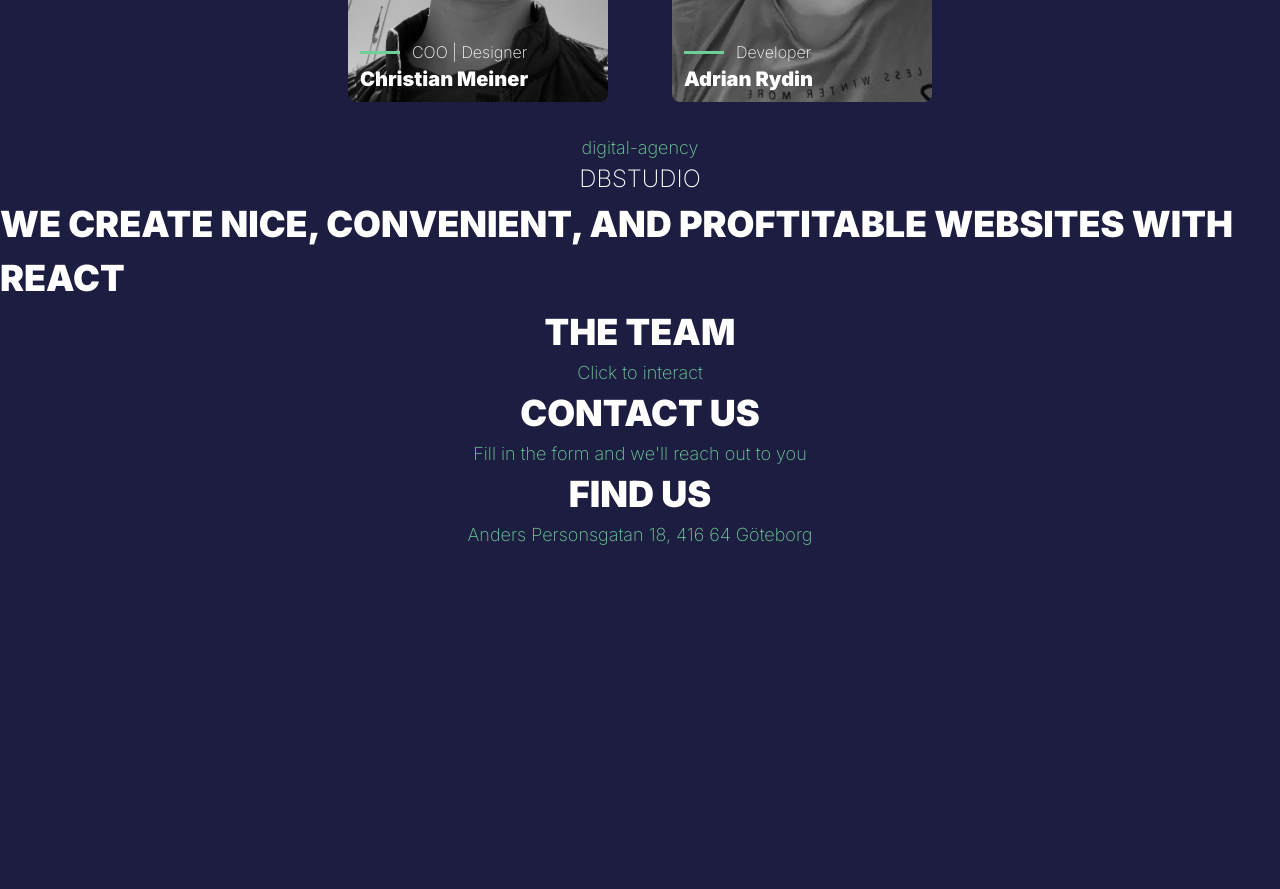
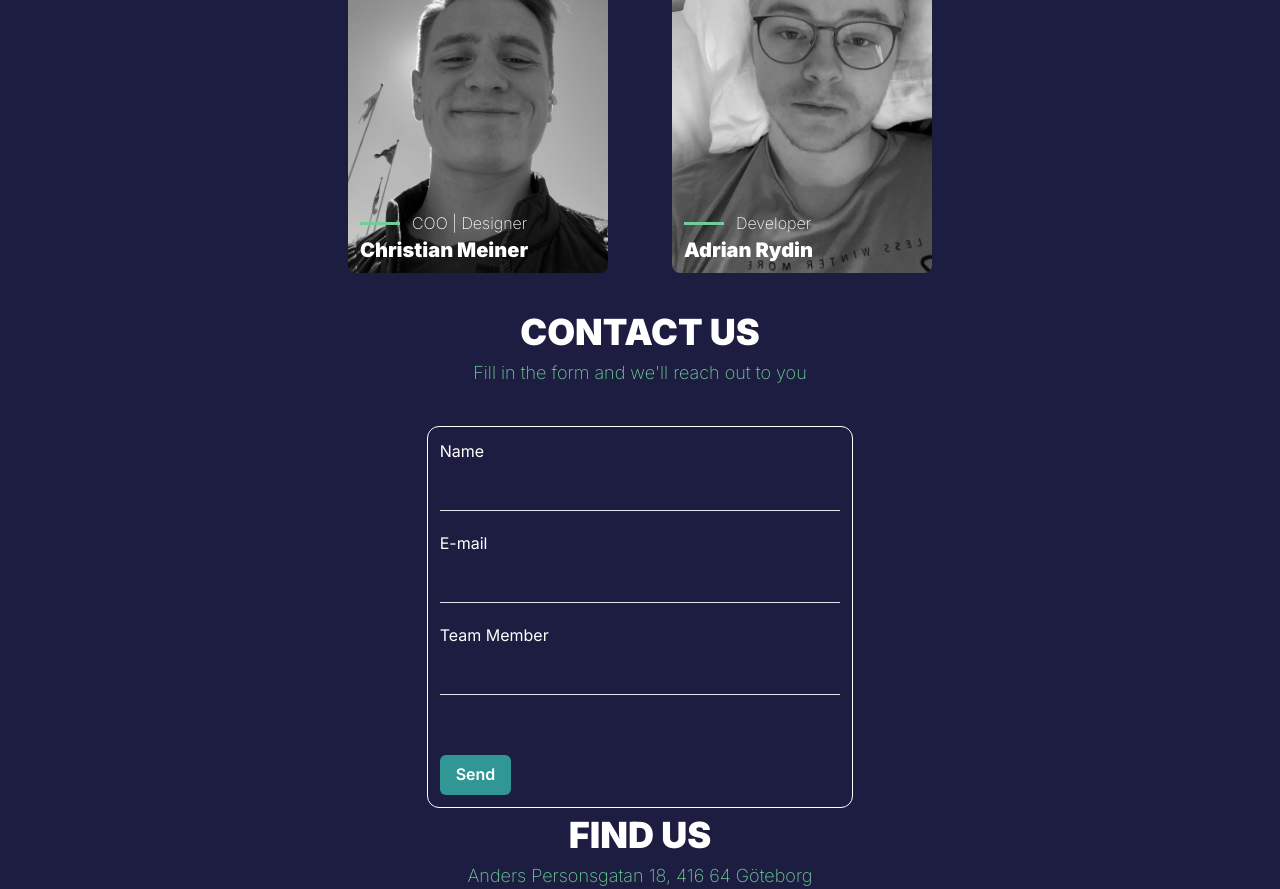
Before and after one commit to AdrianRydin/agile-portfolio, a React (Create React App) app: page / in a window 1280 px wide. Shown: the part 1040-1929 px from the top of the page. Before the commit the page ends 1588 px from the top, so only its background shows below. Built offline with nearby package versions, Linux system fonts and the light colour scheme.

Commit message:
Added contact just to resolve conflicts

```diff
--- a/src/App.tsx
+++ b/src/App.tsx
@@ -1,15 +1,17 @@
-import './util/css/reusable.css';
-// import { ChakraProvider } from '@chakra-ui/react'
-import { ChakraProvider } from '@chakra-ui/react';
-import TeamPage from './pages/TeamPage';
+import Contact from "./components/contact-us";
+import FindUs from "./components/find-us";
+import Landing from "./components/landing-page";
+import TeamPage from "./pages/TeamPage";
+import "./util/css/reusable.css";
 
 function App() {
   return (
-    <ChakraProvider>
+    <>
+      <Landing />
       <TeamPage />
-    </ChakraProvider>
-
-
+      <Contact />
+      <FindUs />
+    </>
   );
 }
 
--- /dev/null
+++ b/src/components/ContactForm.tsx
@@ -0,0 +1,24 @@
+import { Button, FormControl, FormLabel, Input } from "@chakra-ui/react";
+import "../util/css/reusable.css";
+
+function ContactForm() {
+  return (
+    <div className="contactMainDiv flex justify-center items-center bg-main-blue">
+      <div className="formDiv flex justify-center items-center p-3 border-white border rounded-xl text-white w-full lg:w-4/12 md:w-8/12">
+        <FormControl>
+          <FormLabel>Name</FormLabel>
+          <Input variant="flushed" type="text" className="mb-5"/>
+          <FormLabel>E-mail</FormLabel>
+          <Input variant="flushed" type="email" className="mb-5"/>
+          <FormLabel>Team Member</FormLabel>
+          <Input variant="flushed" type="text" className="mb-5 w-2"/>
+          <Button className="mt-10" colorScheme="teal">
+            Send
+          </Button >
+        </FormControl>
+      </div>
+    </div>
+  );
+}
+
+export default ContactForm;
--- a/src/components/contact-us.tsx
+++ b/src/components/contact-us.tsx
@@ -1,19 +1,18 @@
-import * as React from 'react'
-import '../util/css/reusable.css'
-import '../index.css'
-
-import { ChakraProvider } from '@chakra-ui/react'
+import "../index.css";
+import "../util/css/reusable.css";
+import ContactForm from "./ContactForm";
 
 function Contact() {
   return (
-    <ChakraProvider>
+    <>
     <div className="bg-main-blue flex flex-col justify-start items-center h-auto min-w-full">
-        <p className='title text-white'>CONTACT US</p>
-        <p className='color-main-green small-text'>Fill in the form and we'll reach out to you</p>
+      <p className="title text-white">CONTACT US</p>
+      <p className="color-main-green small-text mb-10">
+        Fill in the form and we'll reach out to you
+      </p>
     </div>
-    </ChakraProvider>
-
-
+    <ContactForm/>
+    </>
   );
 }
 
--- a/src/index.tsx
+++ b/src/index.tsx
@@ -1,21 +1,16 @@
+import { ChakraProvider } from '@chakra-ui/react';
 import React from 'react';
 import ReactDOM from 'react-dom/client';
+import App from './App';
 import './index.css';
-import App from './App';
-import Landing from './components/landing-page';
-import Team from './components/team';
-import Contact from './components/contact-us';
-import FindUs from './components/find-us';
 
 const root = ReactDOM.createRoot(
   document.getElementById('root') as HTMLElement
 );
 root.render(
   <React.StrictMode>
+    <ChakraProvider>
     <App />
-    <Landing/>
-    <Team/>
-    <Contact/>
-    <FindUs/>
+    </ChakraProvider>
   </React.StrictMode>
 );
```
